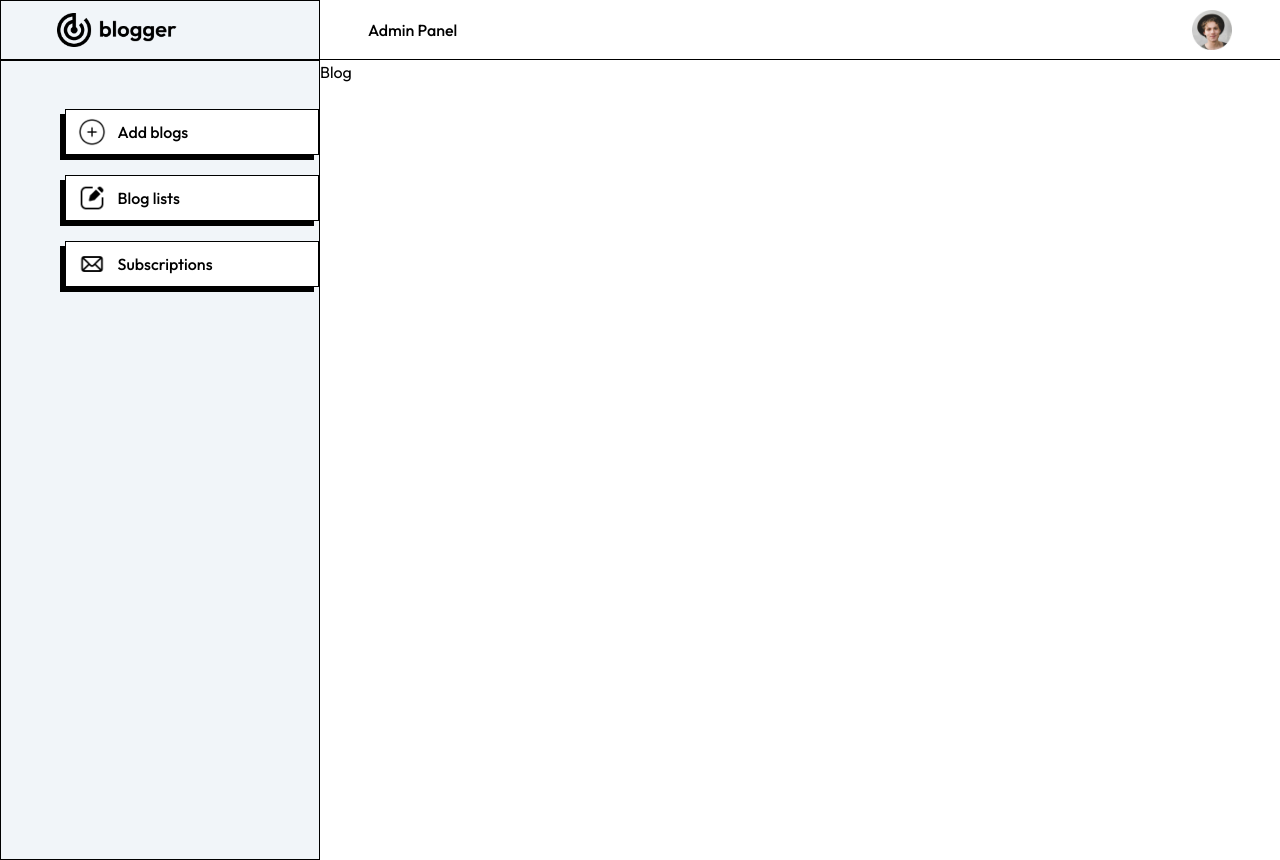
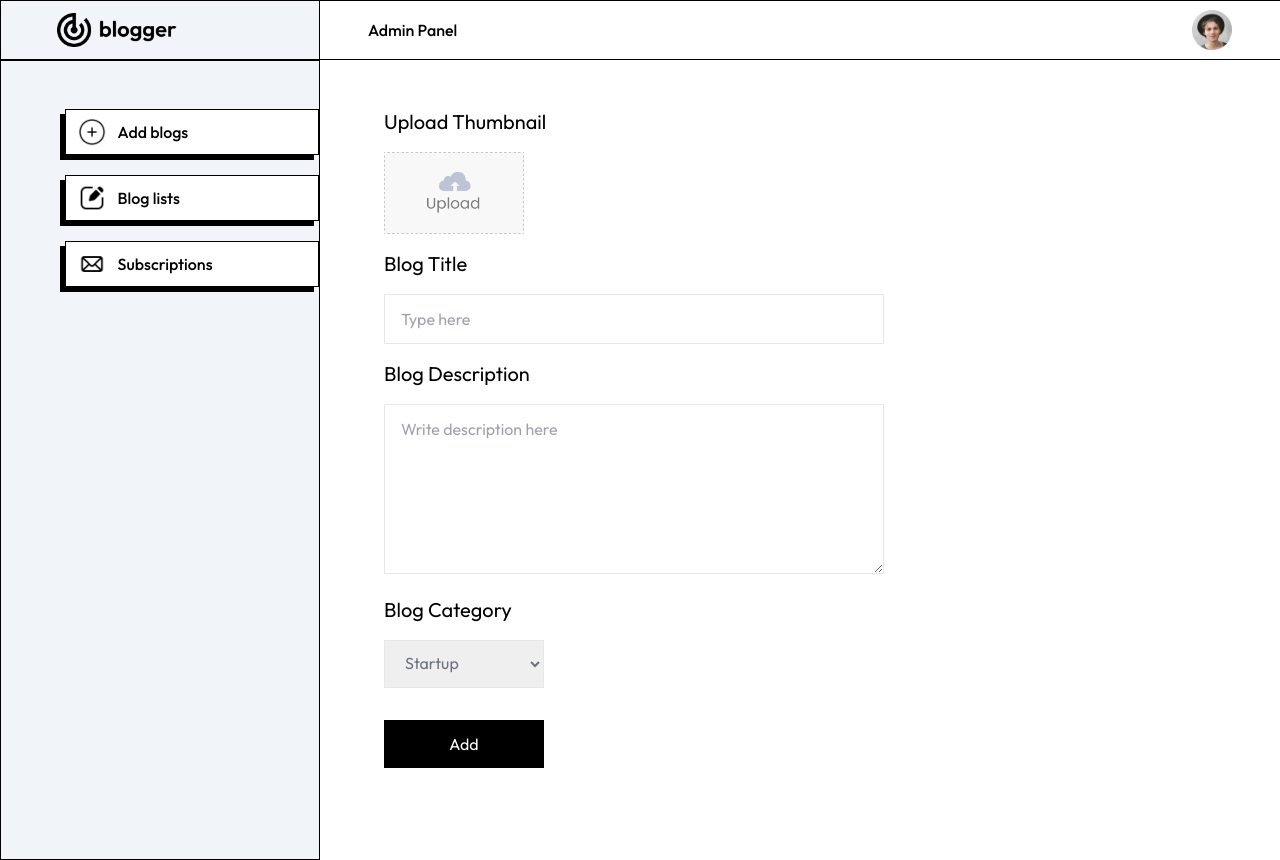
Before and after one commit to JackJUson/blog-tempo, a Next.js app: page /admin in a window 1280 px wide. Built offline with nearby package versions, Linux system fonts and the light colour scheme.

Commit message:
Adjust link on nav buttons

```diff
--- a/app/admin/layout.jsx
+++ b/app/admin/layout.jsx
@@ -11,7 +11,7 @@
         <ToastContainer theme='dark' />
         <Sidebar />
         <div className='flex flex-col w-full'>
-          <div className='flex items-center justify-between w-full py-3 max-h-[60px] px-12 border-b border-black'>
+          <div className='flex items-center justify-between w-full py-3 max-h-[60px] px-12 border-t border-b border-black'>
             <h3 className='font-medium'>Admin Panel</h3>
             <Image src={assets.profile_icon} width={40} alt='' />
           </div>
--- a/app/admin/page.jsx
+++ b/app/admin/page.jsx
@@ -1,9 +1,112 @@
-import React from 'react'
+'use client';
+
+import { assets } from '@/assets/assets';
+import axios from 'axios';
+import Image from 'next/image';
+import React, { useState } from 'react';
+import { toast } from 'react-toastify';
 
 const page = () => {
+  const [image, setImage] = useState(false);
+  const [data, setData] = useState({
+    title: '',
+    description: '',
+    category: 'Startup',
+    author: 'Alex Bennett',
+    authorImg: '/author_img.png',
+  });
+
+  const onChangeHandler = (event) => {
+    const name = event.target.name;
+    const value = event.target.value;
+    setData((data) => ({ ...data, [name]: value }));
+    console.log('Update data: ', data);
+  };
+
+  const onSubmitHandler = async (e) => {
+    e.preventDefault();
+    const formData = new FormData();
+    formData.append('title', data.title);
+    formData.append('description', data.description);
+    formData.append('category', data.category);
+    formData.append('author', data.author);
+    formData.append('authorImg', data.authorImg);
+    formData.append('image', image);
+    const response = await axios.post('/api/blog', formData);
+    if (response.data.success) {
+      toast.success('Blog added successfully', response.data.msg);
+      setImage(false);
+      setData({
+        title: '',
+        description: '',
+        category: 'Startup',
+        author: 'Alex Bennett',
+        authorImg: '/author_img.png',
+      });
+    } else {
+      toast.error('Error');
+    }
+  };
+
   return (
-    <div>Blog</div>
-  )
-}
+    <>
+      <form onSubmit={onSubmitHandler} className='pt-5 px-5 sm:pt-12 sm:pl-16'>
+        <p className='text-xl'>Upload Thumbnail</p>
+        <label htmlFor='image'>
+          <Image
+            className='mt-4 cursor-pointer'
+            src={!image ? assets.upload_area : URL.createObjectURL(image)}
+            width={140}
+            height={70}
+            alt=''
+          />
+        </label>
+        <input
+          onChange={(e) => setImage(e.target.files[0])}
+          type='file'
+          id='image'
+          hidden
+          required
+        />
+        <p className='text-xl mt-4'>Blog Title</p>
+        <input
+          name='title'
+          onChange={onChangeHandler}
+          value={data.title}
+          className='w-full sm:w-[500px] mt-4 px-4 py-3 border'
+          type='text'
+          placeholder='Type here'
+          required
+        />
+        <p className='text-xl mt-4'>Blog Description</p>
+        <textarea
+          name='description'
+          onChange={onChangeHandler}
+          value={data.description}
+          className='w-full sm:w-[500px] mt-4 px-4 py-3 border'
+          type='text'
+          placeholder='Write description here'
+          rows={6}
+          required
+        />
+        <p className='text-xl mt-4'>Blog Category</p>
+        <select
+          name='category'
+          onChange={onChangeHandler}
+          value={data.category}
+          className='w-40 mt-4 px-4 py-3 border text-gray-500'
+        >
+          <option value='Startup'>Startup</option>
+          <option value='Technology'>Technology</option>
+          <option value='Lifestyle'>Lifestyle</option>
+        </select>
+        <br />
+        <button type='submit' className='mt-8 w-40 h-12 bg-black text-white'>
+          Add
+        </button>
+      </form>
+    </>
+  );
+};
 
-export default page
+export default page;
--- a/app/blogs/[id]/page.jsx
+++ b/app/blogs/[id]/page.jsx
@@ -34,9 +34,9 @@
           <Link href={'/'}>
             <Image src={assets.logo} width={180} alt='' className='w-[130px] sm:w-auto' />
           </Link>
-          <button className='flex items-center gap-2 font-medium py-1 px-3 sm:py-3 sm:px-6 border border-black shadow-[-7px_7px_0px_#000000]'>
+          <Link href='/admin' className='flex items-center gap-2 font-medium py-1 px-3 sm:py-3 sm:px-6 border border-black shadow-[-7px_7px_0px_#000000]'>
             Get started <Image src={assets.arrow} alt='' />
-          </button>
+          </Link>
         </div>
         <div className='text-center my-24'>
           <h1 className='text-2xl sm:text-5xl font-semibold max-w-[700x] mx-auto'>{data.title}</h1>
```
